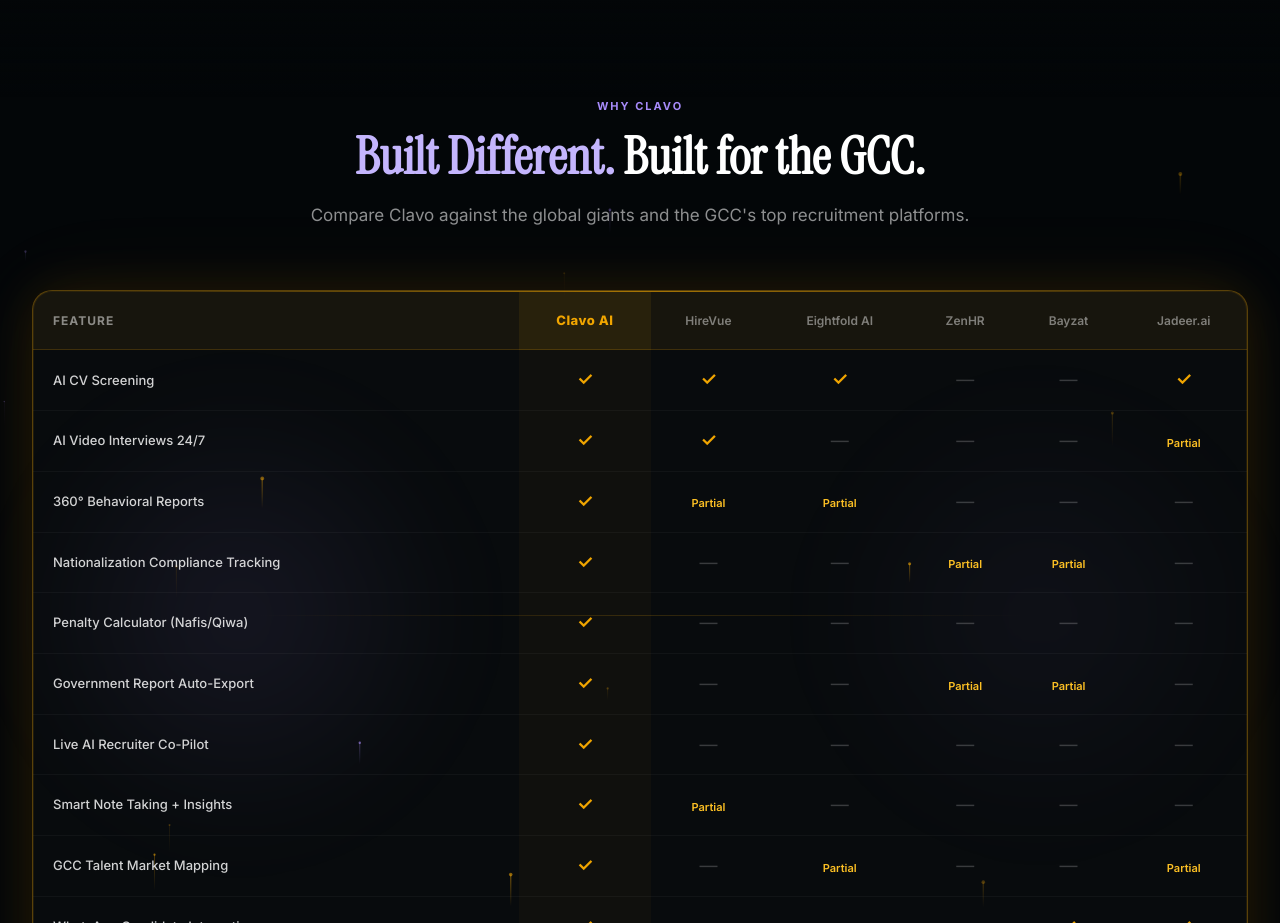
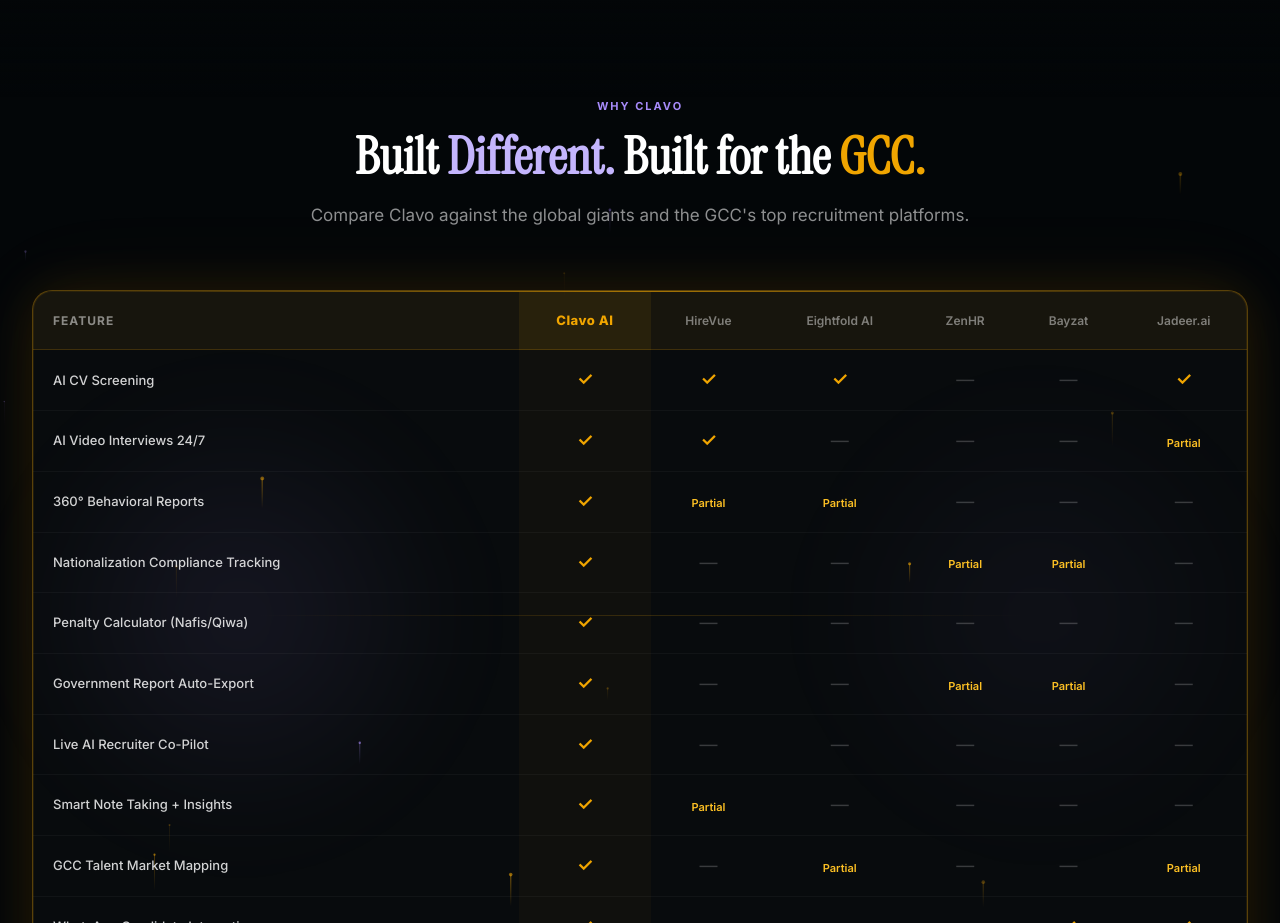
Before and after one commit to stevesashi/clavo-landing, a Next.js app: page / in a window 1280 px wide. Shown: the part 5220-6143 px from the top of the page. Built offline with nearby package versions, Linux system fonts and the light colour scheme.

Commit message:
Different=lavender, GCC=gold in competitor table heading

```diff
--- a/src/components/CompetitorTable.tsx
+++ b/src/components/CompetitorTable.tsx
@@ -151,7 +151,7 @@ export default function CompetitorTable() {
             Why Clavo
           </div>
           <h2 style={{ fontSize: "clamp(32px,4vw,52px)", fontWeight: 700, color: "#fff", lineHeight: 1.1, marginBottom: 16 }}>
-            <span style={{ color: "#c4b5fd" }}>Built Different.</span> Built for the GCC.
+            Built <span style={{ color: "#c4b5fd" }}>Different.</span> Built for the <span style={{ color: "#f0a500" }}>GCC.</span>
           </h2>
           <p style={{ fontSize: 17, color: "rgba(255,255,255,0.55)", maxWidth: 720, margin: "0 auto", lineHeight: 1.7 }}>
             Compare Clavo against the global giants and the GCC&apos;s top recruitment platforms.
```
